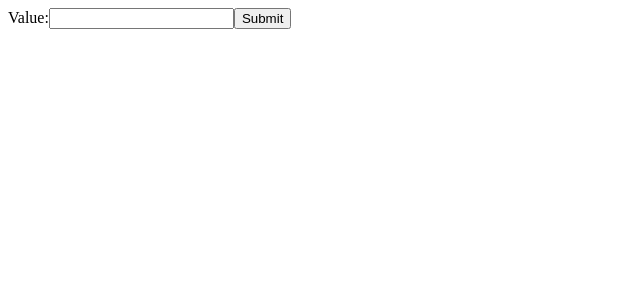
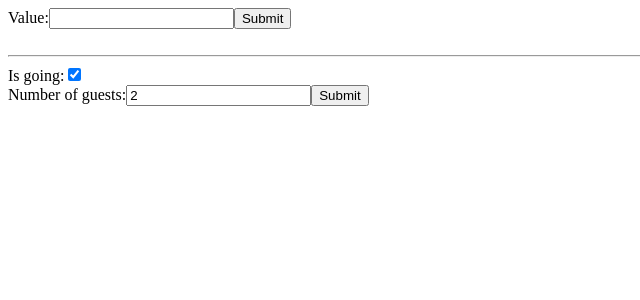
Before and after one commit to nicolasdupouy/codeTest_JavaScript, a React (Create React App) app in the folder React/my-app/: page / in a window 1280 px wide. Shown: the top 300 px of the page, without its empty margins (0-640 px from the left). Built offline with nearby package versions, Linux system fonts and the light colour scheme.

Commit message:
Test Forms (Handling Multiple Inputs)

```diff
--- a/React/my-app/src/index.js
+++ b/React/my-app/src/index.js
@@ -32,7 +32,64 @@
     }
 }
 
+class Reservation extends React.Component {
+  constructor(props) {
+    super(props);
+    this.state = {
+      isGoing: true,
+      numberOfGuests: 2
+    };
+
+    this.handleInputChange = this.handleInputChange.bind(this);
+    this.handleSubmit = this.handleSubmit.bind(this);
+  }
+
+  handleInputChange(event) {
+    const target = event.target;
+    const value = target.type === 'checkbox' ? target.checked : target.value;
+    const name = target.name;
+
+    this.setState({
+      [name]: value
+    });
+  }
+
+  handleSubmit(event) {
+        alert('isGoing: ' + this.state.isGoing + ' / numberOfGuests:' + this.state.numberOfGuests);
+        event.preventDefault();
+    }
+
+  render() {
+    return (
+      <form onSubmit={this.handleSubmit}>
+        <label>
+          Is going:
+          <input
+            name="isGoing"
+            type="checkbox"
+            checked={this.state.isGoing}
+            onChange={this.handleInputChange} />
+        </label>
+        <br />
+        <label>
+          Number of guests:
+          <input
+            name="numberOfGuests"
+            type="number"
+            value={this.state.numberOfGuests}
+            onChange={this.handleInputChange} />
+        </label>
+        <input type="submit" value="Submit" />
+      </form>
+    );
+  }
+}
+
 ReactDOM.render(
-    <NameForm />,
+    <div>
+        <NameForm />
+        <br /><hr />
+        <Reservation />
+    </div>,
     document.getElementById('root')
 );
```
